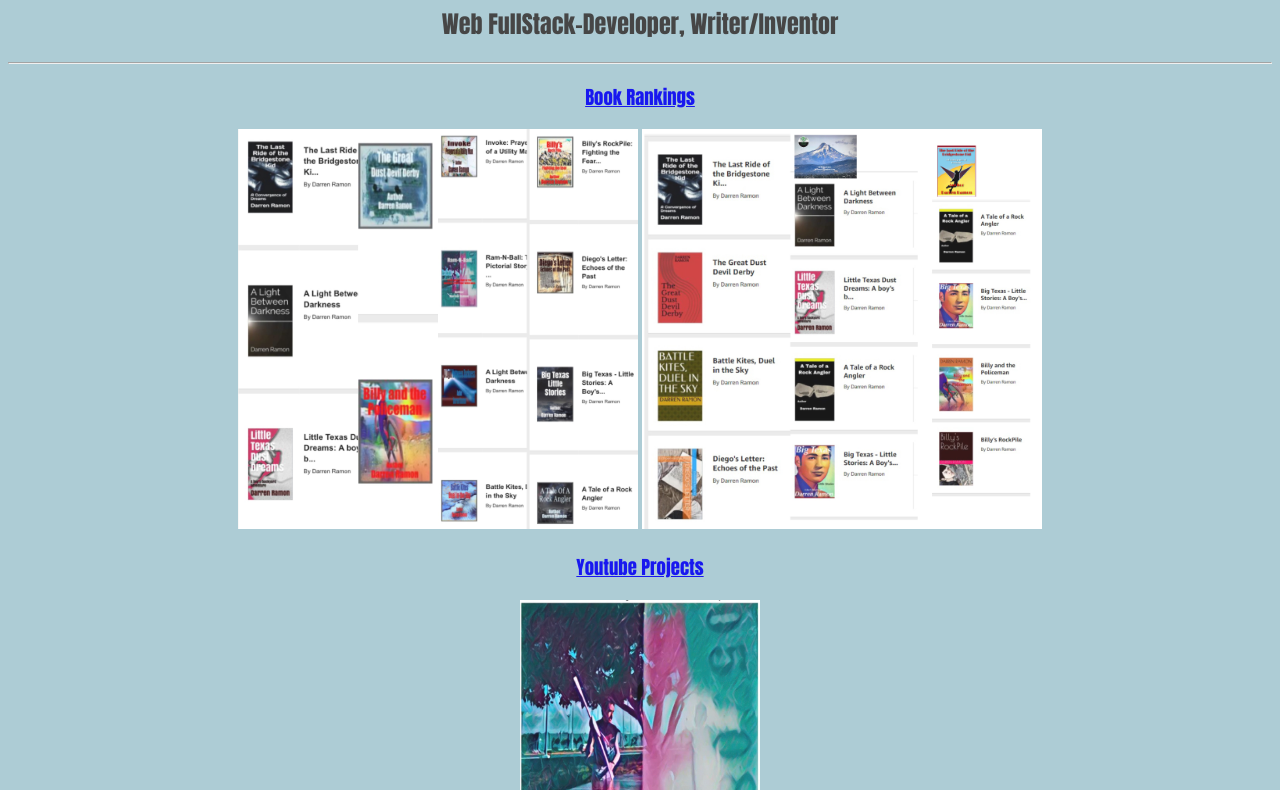
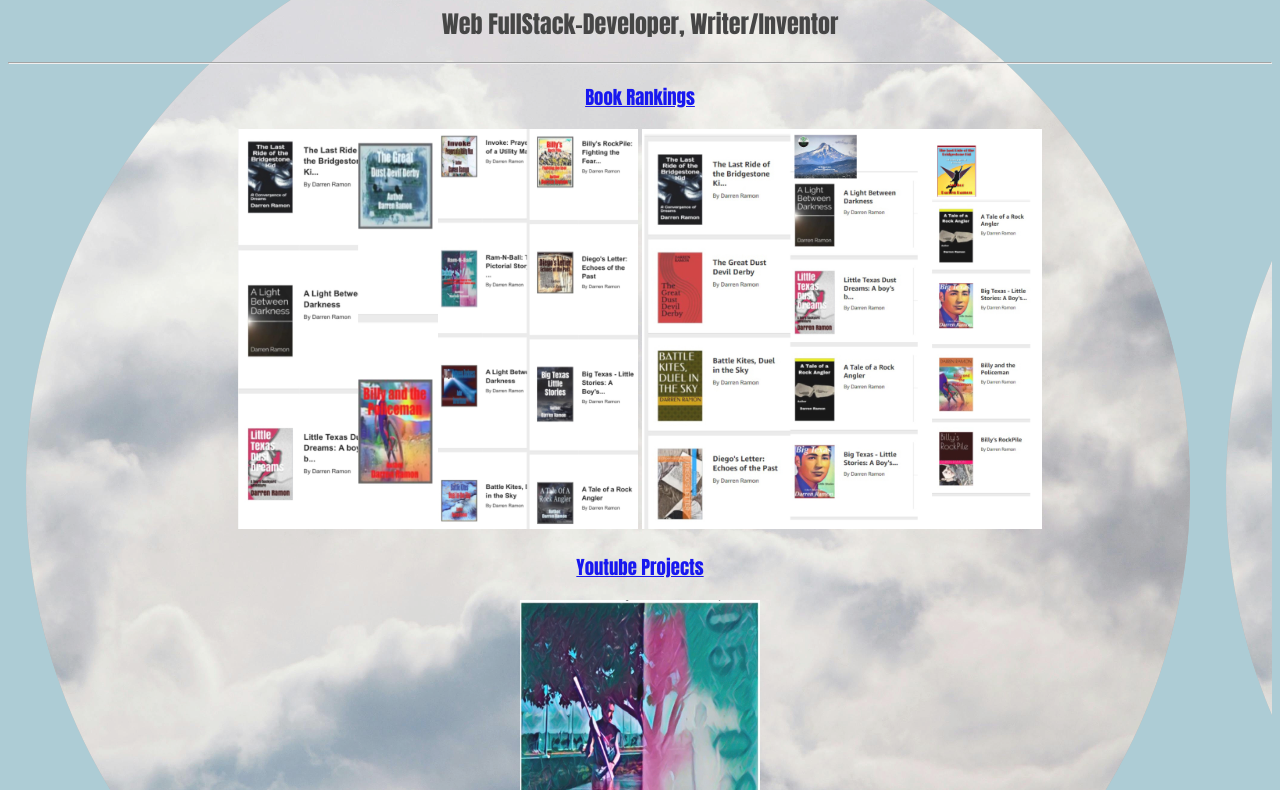
Before and after one commit to DramonBal/MyWorks, a plain HTML site: page index.html in a window 1280 px wide. Shown: the part 120-910 px from the top of the page. Drawn offline with Linux system fonts and the light colour scheme.

Commit message:
Update index.html
update

```diff
--- a/index.html
+++ b/index.html
@@ -18,7 +18,7 @@
    <link rel="preconnect" href="https://fonts.googleapis.com">
   <link rel="preconnect" href="https://fonts.gstatic.com" crossorigin>
   <link href="https://fonts.googleapis.com/css2?family=Caveat&display=swap" rel="stylesheet">
- <body>
+ <body class="font-sans antialiased text-gray-100 leading-normal tracking-wider bg-cover" style="background-image: url('clouds.png')">
    <div style="border: 1px solid red;"></div>
    <span style='border: 1px solid blue;'></span>
     <h1>Dramon's Author-Inventor Creations</h1>
```
